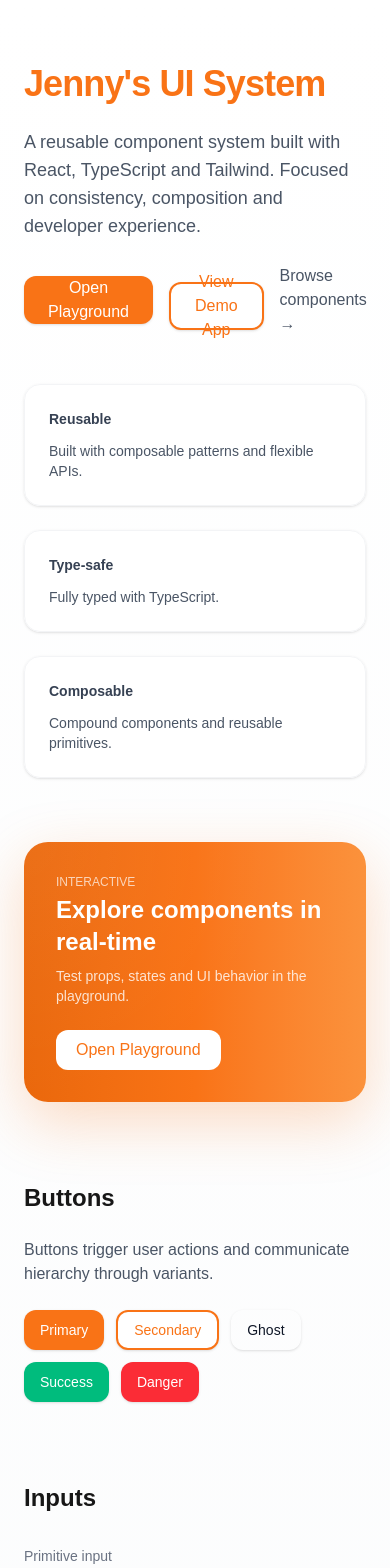
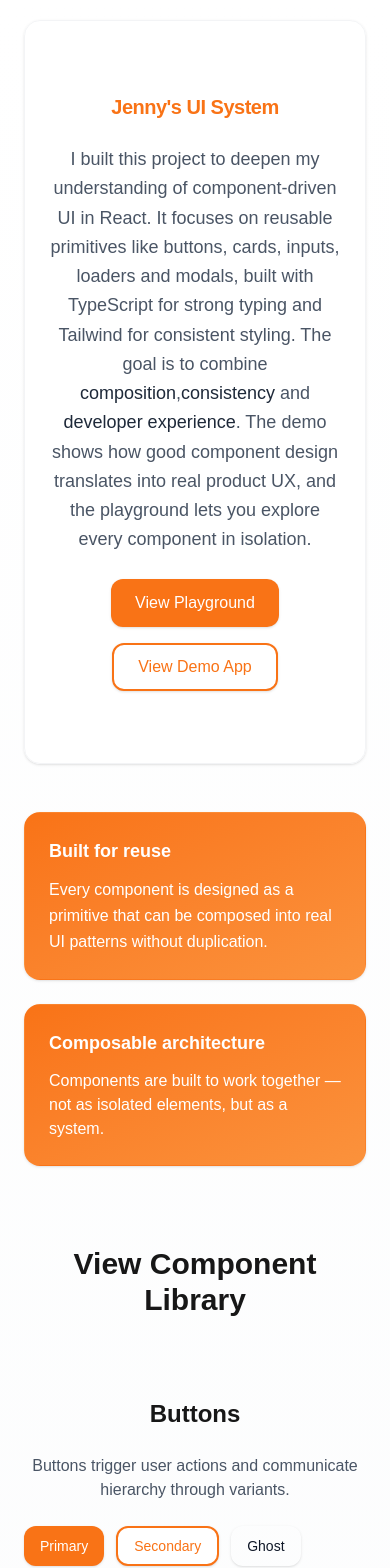
Before and after one commit to jennymakki/jenny-makki-ui, a Next.js app: page / in a window 390 px wide. Shown: the top 1568 px of the page. Built offline with nearby package versions, Linux system fonts and the light colour scheme.

Commit message:
improving presentation and the chat demo and open graph

```diff
--- a/app/page.tsx
+++ b/app/page.tsx
@@ -23,103 +23,84 @@ export default function UISystemPage() {
   return (
     <main className="min-h-screen bg-gradient-to-b from-white to-gray-50">
       {/* HERO */}
-      <section className="max-w-6xl mx-auto px-6 pt-16 pb-12 space-y-6">
-        <h1 className="text-4xl md:text-5xl font-bold tracking-tight text-[#F97316]">
+      <section className="max-w-6xl mx-auto px-6 pt-5 pb-12 flex justify-center">
+        <Card className="max-w-3xl w-full">
+          <Card.Body className="flex flex-col items-center text-center space-y-6 py-12">
+            <h1 className="text-xl md:text-4xl font-bold tracking-tight text-[#F97316]">
               Jenny's UI System
             </h1>
 
-        <p className="text-lg text-gray-600 max-w-2xl">
-          A reusable component system built with React, TypeScript and Tailwind.
-          Focused on consistency, composition and developer experience.
+            <p className="text-lg text-gray-600 leading-relaxed">
+              I built this project to deepen my understanding of
+              component-driven UI in React. It focuses on reusable primitives
+              like buttons, cards, inputs, loaders and modals, built with
+              TypeScript for strong typing and Tailwind for consistent styling.
+              The goal is to combine{" "}
+              <span className="font-medium text-gray-800">composition</span>,
+              <span className="font-medium text-gray-800">consistency</span> and
+              <span className="font-medium text-gray-800">
+                {" "}
+                developer experience
+              </span>
+              . The demo shows how good component design translates into real
+              product UX, and the playground lets you explore every component in
+              isolation.
             </p>
 
-        <div className="flex gap-4 items-center">
+            <div className="flex gap-4 items-center flex-wrap justify-center">
               <Link href="/playground">
-            <Button size="large">Open Playground</Button>
-          </Link>
-           <Link href="/demo">
-            <Button variant="secondary" size="large">View Demo App</Button>
+                <Button size="large">View Playground</Button>
               </Link>
 
-          <a
-            href="#components"
-            className="text-gray-600 hover:text-black transition"
-          >
-            Browse components →
-          </a>
+              <Link href="/demo">
+                <Button variant="secondary" size="large">
+                  View Demo App
+                </Button>
+              </Link>
             </div>
+          </Card.Body>
+        </Card>
       </section>
 
       {/* FEATURE CARDS */}
-      <section className="max-w-6xl mx-auto px-6 grid md:grid-cols-3 gap-6 mb-16">
-        <Card>
-          <Card.Body>
-            <h3 className="font-semibold">Reusable</h3>
-            <p className="text-sm text-gray-600 mt-1">
-              Built with composable patterns and flexible APIs.
+      <section className="max-w-3xl mx-auto px-6 mb-20">
+        <div className="grid md:grid-cols-2 gap-6">
+          <Card variant="orange" className="hover:shadow-md transition">
+            <Card.Body className="space-y-2">
+              <h3 className="font-semibold text-lg">Built for reuse</h3>
+              <p className="text-base leading-relaxed">
+                Every component is designed as a primitive that can be composed
+                into real UI patterns without duplication.
               </p>
             </Card.Body>
           </Card>
 
-        <Card>
-          <Card.Body>
-            <h3 className="font-semibold">Type-safe</h3>
-            <p className="text-sm text-gray-600 mt-1">
-              Fully typed with TypeScript.
+          <Card variant="orange" className="hover:shadow-md transition">
+            {" "}
+            <Card.Body className="space-y-2">
+              <h3 className="font-semibold text-lg">Composable architecture</h3>
+              <p className="text-base">
+                Components are built to work together — not as isolated
+                elements, but as a system.
               </p>
             </Card.Body>
           </Card>
-
-        <Card>
-          <Card.Body>
-            <h3 className="font-semibold">Composable</h3>
-            <p className="text-sm text-gray-600 mt-1">
-              Compound components and reusable primitives.
-            </p>
-          </Card.Body>
-        </Card>
-      </section>
-
-      {/* PLAYGROUND CTA */}
-      <section className="max-w-6xl mx-auto px-6 mb-20">
-        <div className="relative overflow-hidden rounded-3xl p-8 bg-gradient-to-r from-[#ea680c] via-[#F97316] to-[#fb923c] text-white flex flex-col md:flex-row md:items-center md:justify-between gap-6 shadow-[0_20px_60px_rgba(249,115,22,0.25)]">
-
-          <div className="absolute inset-0 bg-[radial-gradient(circle_at_top_left,rgba(255,255,255,0.25),transparent_60%)] opacity-20" />
-
-          <div className="relative">
-            <p className="text-xs uppercase opacity-70">Interactive</p>
-
-            <h2 className="text-2xl font-semibold mt-1">
-              Explore components in real-time
-            </h2>
-
-            <p className="text-sm opacity-80 mt-2">
-              Test props, states and UI behavior in the playground.
-            </p>
-          </div>
-
-          <div className="relative flex gap-3">
-            <a
-              href="/playground"
-              className="px-5 py-2 rounded-xl bg-white text-[#F97316] font-medium hover:bg-white/90 transition"
-            >
-              Open Playground
-            </a>
-          </div>
         </div>
       </section>
 
       {/* COMPONENTS */}
       <section
         id="components"
-        className="max-w-6xl mx-auto px-6 space-y-20 pb-20"
+        className="max-w-6xl mx-auto px-6 space-y-20 pb-20 flex flex-col items-center text-center"
       >
+        <h2 className ="text-3xl font-semibold">View Component Library</h2>
         {/* BUTTONS */}
-        <div className="space-y-6">
+        <div className="space-y-6 pb-10 border-b border-gray-400">
           <h2 className="text-2xl font-semibold">Buttons</h2>
 
           <p className="text-gray-600 max-w-xl">
-            Buttons trigger user actions and communicate hierarchy through variants.
+            Buttons trigger user actions and communicate hierarchy through
+            variants.
           </p>
 
           <div className="flex gap-3 flex-wrap">
@@ -132,7 +113,7 @@ export default function UISystemPage() {
         </div>
 
         {/* INPUTS */}
-        <div className="space-y-8">
+        <div className="space-y-8 pb-10 border-b border-gray-400">
           <h2 className="text-2xl font-semibold">Inputs</h2>
 
           <div className="space-y-2 max-w-md">
@@ -145,7 +126,7 @@ export default function UISystemPage() {
           </div>
 
           <div className="space-y-2 max-w-md">
-            <p className="text-sm text-gray-500">InputField (recommended)</p>
+            <p className="text-sm text-gray-500">InputField</p>
             <InputField
               label="Name"
               value={fieldName}
@@ -155,7 +136,7 @@ export default function UISystemPage() {
           </div>
 
           <div className="space-y-2 max-w-md">
-            <p className="text-sm text-gray-500">Password</p>
+            <p className="text-sm text-gray-500"></p>
             <PasswordInput
               label="Password"
               value={password}
@@ -175,13 +156,22 @@ export default function UISystemPage() {
         </div>
 
         {/* CARDS */}
-        <div className="space-y-6">
+        <div className="space-y-6 pb-10 border-b border-gray-400">
           <h2 className="text-2xl font-semibold">Cards</h2>
 
-          <div className="grid md:grid-cols-3 gap-6">
-            <Card><Card.Body>Default</Card.Body></Card>
-            <Card variant="outlined"><Card.Body>Outlined</Card.Body></Card>
-            <Card variant="elevated"><Card.Body>Elevated</Card.Body></Card>
+          <div className="grid md:grid-cols-2 gap-6">
+            <Card>
+              <Card.Body>Default</Card.Body>
+            </Card>
+            <Card variant="orange">
+              <Card.Body>Orange</Card.Body>
+            </Card>
+            <Card variant="outlined">
+              <Card.Body>Outlined</Card.Body>
+            </Card>
+            <Card variant="elevated">
+              <Card.Body>Elevated</Card.Body>
+            </Card>
           </div>
 
           <div className="grid md:grid-cols-2 gap-6">
@@ -201,7 +191,7 @@ export default function UISystemPage() {
         </div>
 
         {/* MODAL */}
-        <div className="space-y-6">
+        <div className="space-y-6 pb-10 border-b border-gray-400">
           <h2 className="text-2xl font-semibold">Modal</h2>
 
           <Button onClick={() => setOpen(true)}>Open modal</Button>
@@ -224,7 +214,7 @@ export default function UISystemPage() {
         </div>
 
         {/* LOADER */}
-        <div className="space-y-6">
+        <div className="space-y-6 pb-10 border-b border-gray-400">
           <h2 className="text-2xl font-semibold">Loader</h2>
 
           <div className="flex gap-6">
--- a/src/components/chat/ChatMessage.tsx
+++ b/src/components/chat/ChatMessage.tsx
@@ -13,9 +13,8 @@ export default function ChatMessage({ role, text }: ChatMessageProps) {
   return (
     <div className={`flex ${isUser ? "justify-end" : "justify-start"}`}>
       <Card
-        className={`max-w-md ${
-          isUser ? "" : ""
-        }`}
+        variant={isUser ? "orange" : "default"}
+        className="max-w-md"
       >
         <Card.Body>{text}</Card.Body>
       </Card>
--- a/src/components/ui/card/Card.styles.ts
+++ b/src/components/ui/card/Card.styles.ts
@@ -1,9 +1,15 @@
 export const cardStyles = {
-  base: "rounded-2xl p-6 transition-all duration-200 ease-out bg-white/80 backdrop-blur border border-gray-100 hover:shadow-lg group-hover:border-gray-200 hover:border-gray-200 active:scale-[0.99]",
+  base: "rounded-2xl p-6 transition-all duration-200 ease-out border backdrop-blur active:scale-[0.99]",
 
   variants: {
-    default: "shadow-sm",
-    outlined: "border-gray-200 bg-white",
-    elevated: "shadow-md hover:shadow-lg hover:-translate-y-1",
+    default: "bg-white/80 border-gray-100 shadow-sm hover:shadow-md",
+
+    orange:
+      "bg-gradient-to-br from-[#F97316] to-[#fb923c] text-white border-transparent shadow-sm",
+
+    outlined: "bg-white border-gray-200",
+
+    elevated:
+      "bg-white border-gray-100 shadow-md hover:shadow-lg hover:-translate-y-1",
   },
 };
--- a/src/components/ui/card/Card.tsx
+++ b/src/components/ui/card/Card.tsx
@@ -26,7 +26,9 @@ function CardHeader({
   className?: string;
 }) {
   return (
-    <div className={`mb-3 text-lg font-semibold tracking-tight ${className}`}>
+    <div
+      className={`mb-3 text-lg font-semibold tracking-tight text-inherit ${className}`}
+    >
       {children}
     </div>
   );
@@ -40,7 +42,7 @@ function CardBody({
   className?: string;
 }) {
   return (
-    <div className={`space-y-3 text-sm text-gray-700 ${className}`}>
+    <div className={`space-y-3 text-sm text-inherit ${className}`}>
       {children}
     </div>
   );
@@ -55,7 +57,7 @@ function CardFooter({
 }) {
   return (
     <div
-      className={`mt-4 pt-4 border-t border-gray-100 flex items-center justify-end gap-2 ${className}`}
+      className={`mt-4 pt-4 border-t border-white/10 flex items-center justify-end gap-2 text-inherit ${className}`}
     >
       {children}
     </div>
--- a/src/components/ui/card/Card.types.ts
+++ b/src/components/ui/card/Card.types.ts
@@ -1,6 +1,6 @@
 import React from "react";
 
-export type CardVariant = "default" | "outlined" | "elevated";
+export type CardVariant = "default"  | "orange" | "outlined" | "elevated";
 
 export interface CardProps {
   variant?: CardVariant;
```
Also changed, not shown: app/demo/page.tsx (+58 -13 lines), app/layout.tsx (+19 -0 lines), app/playground/page.tsx (+5 -8 lines), src/components/ui/card/CardPlayground.tsx (+10 -11 lines), public/og-image.png (added). Lines whose indentation alone changed are shown as unchanged.
